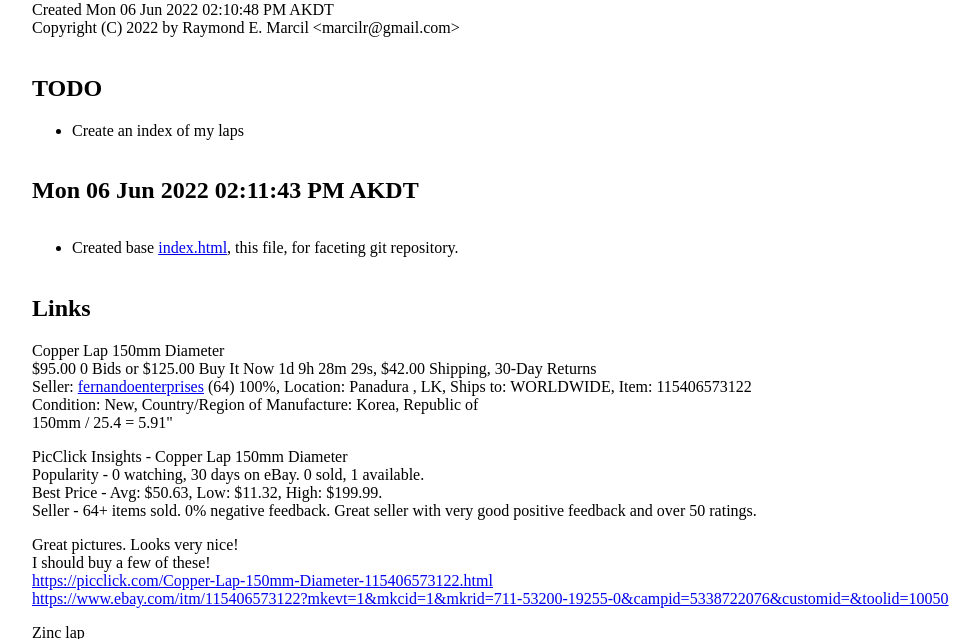
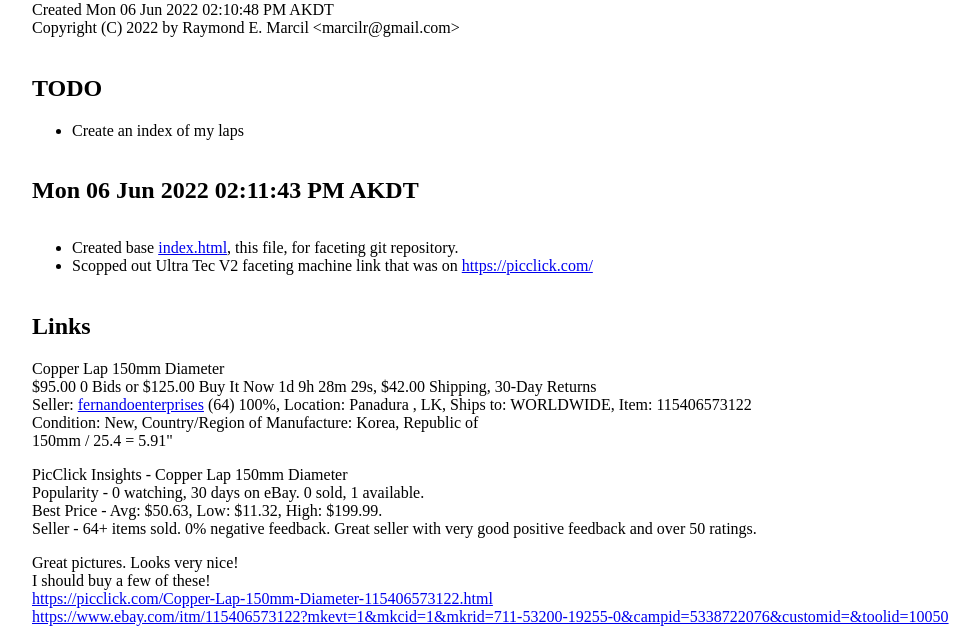
Before and after one commit to marcilr/faceting, a plain HTML site: page index.html in a window 1280 px wide. Shown: the part 107-746 px from the top of the page, without its empty margins (100-1079 px from the left). Drawn offline with Linux system fonts and the light colour scheme.

Commit message:
Updated entry for Mon 06 Jun 2022 02:11:43 PM AKDT.

```diff
--- a/index.html
+++ b/index.html
@@ -85,6 +85,9 @@
   <li>
     Created base <a href="./index.html">index.html</a>,
     this file, for faceting git repository.<br>
+  <li>
+    Scopped out Ultra Tec V2 faceting machine link that
+    was on <a href="https://picclick.com/">https://picclick.com/</a>
 </ul>
 
 <!---
```
